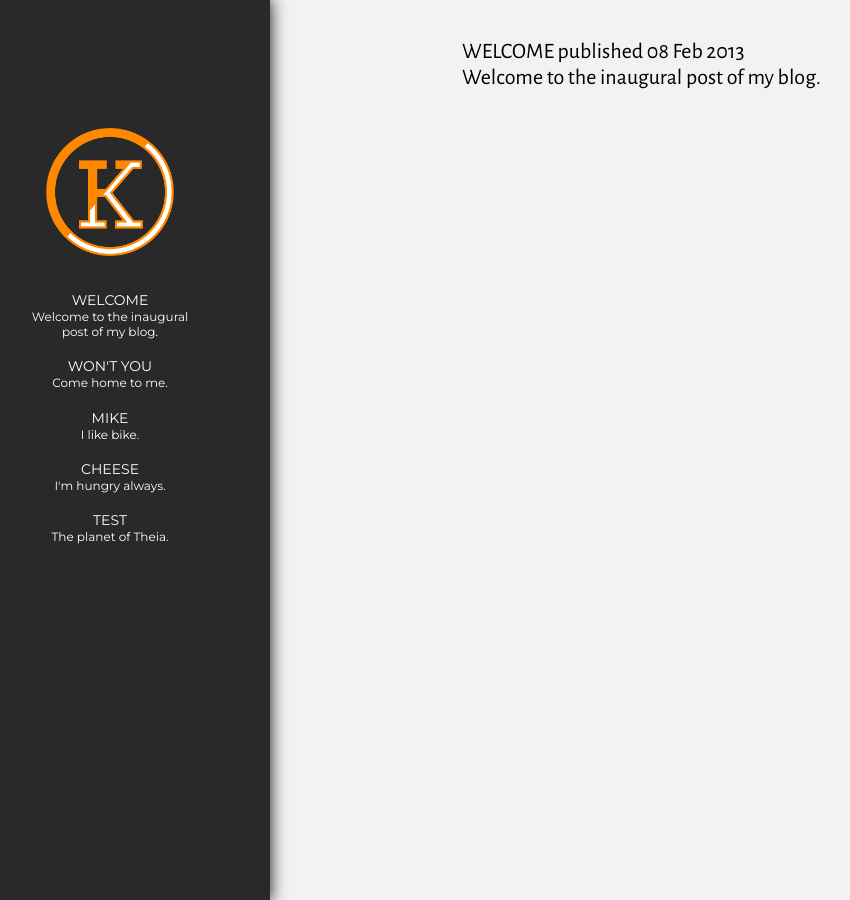
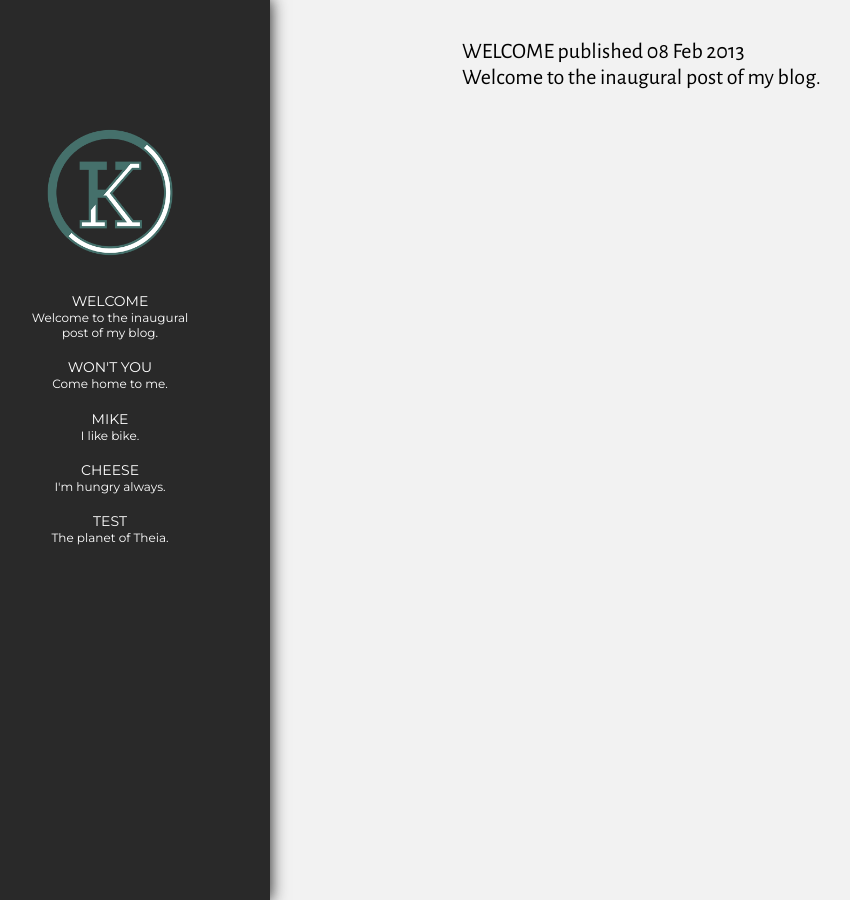
Before and after one commit to mngyuan/personal-site-2014, a Jekyll site: the page built from _posts/2013-02-08-welcome.md, in a window 1280 px wide. Shown: the whole page, without its empty margins (50-900 px from the left). Built offline with Jekyll 4.4.1, drawn with Linux system fonts in a browser that asks for light colours.

Commit message:
add blue kml logo to blog

```diff
--- a/_layouts/blog.html
+++ b/_layouts/blog.html
@@ -5,7 +5,7 @@ title: blog
 <script type="text/javascript" src="/js/nav.js"></script>
 <header id="blog_sidebar">
   <div id="sidebar_vcenter">
-    <div id="sidebarlogo" class="tcenter"><img src="/i/kml.png" id="sidebark"></div>
+    <div id="sidebarlogo" class="tcenter"><img src="/i/kml_sea.png" id="sidebark"></div>
     <nav>
       <ul>
         {% for post in site.posts limit: 5 %}
```
Also changed, not shown: i/kml_sea.png (added).
